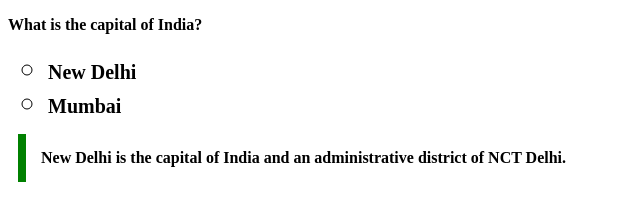
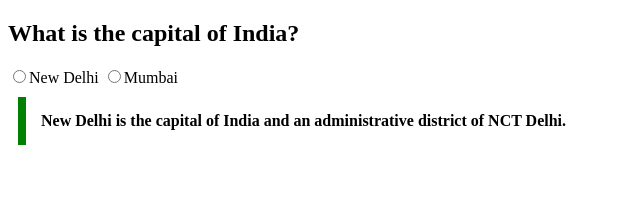
Before and after one commit to acciojob/trivia-Fun-25, a website: page main.html in a window 1280 px wide. Shown: the whole page, without its empty margins (0-640 px from the left). Drawn offline with Linux system fonts and the light colour scheme.

Commit message:
created a submission

```diff
--- a/main.html
+++ b/main.html
@@ -10,12 +10,10 @@
 	<!-- the entire body must be written by student -->
     <script type="text/javascript" src="./script.js">
 </script>
-<p><b>What is the capital of India?<b></p>
+<h2>What is the capital of India?</h2>
 
-	<ul style="list-style-type:circle;">
-		<li> New Delhi</li>
-		<li> Mumbai</li>
-	</ul>
+	 <input type="radio" name="capitaln">New Delhi</input>
+	<input type="radio" name="capitalm">Mumbai</input>
 
 	<blockquote cite="https://en.wikipedia.org/wiki/New_Delhi " class="blqt">
 		   New Delhi is the capital of India and an administrative district of NCT Delhi.
--- a/styles.css
+++ b/styles.css
@@ -1,13 +1,13 @@
 
 /* Your CSS Code here. */
+/* To increase bullet size
 li::marker
 {
     font-size: 2rem;
     font-weight: bolder;
 }
-li{
-	font-size:20px;
-}
+*/
+
 .blqt{
 	max-width: 600px; margin: 10px; padding: 15px; border-left: 8px solid green;background-color: #f8fffe"";font-weight: bold;
 }
```
